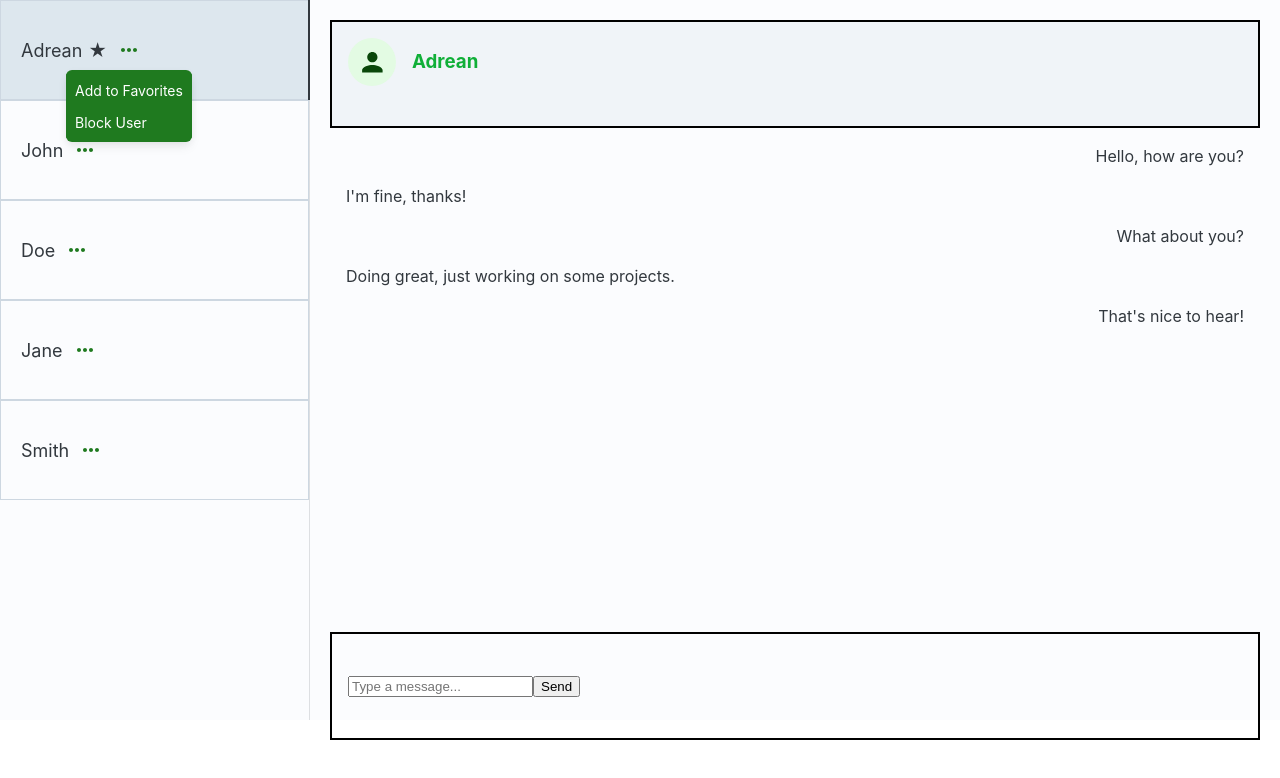
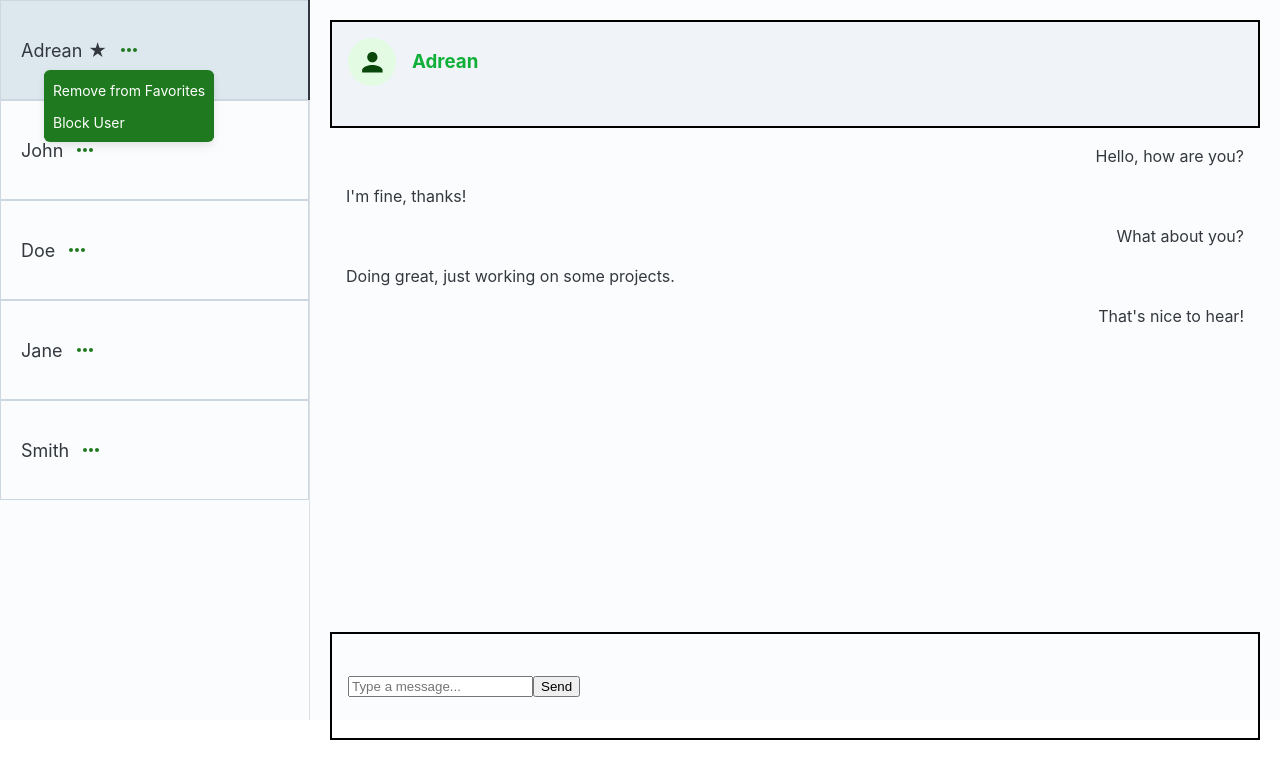
Before and after one commit to IrrationalCucumber/Chat-for-web-application-frontend, a React (Vite) app: page / in a window 1280 px wide. Both pictures are taken after a click on the button 129 px from the left and 50 px from the top of the page. Shown: the top 778 px of the page. Built offline with nearby package versions, Linux system fonts and the light colour scheme.

Commit message:
Add option to remove from favorite

```diff
--- a/src/route/Home.tsx
+++ b/src/route/Home.tsx
@@ -44,11 +44,17 @@ export default function Home() {
   };
   // Function to toggle favorite status
   const toogleFavorite = (id: number) => {
-    alert(`Toggled favorite for ${id}`);
     setSampleChatUser((prev) =>
-      prev.map((user) => (user.id === id ? { ...user, favorite: true } : user))
+      prev.map((user) =>
+        user.id === id && user.favorite === false
+          ? { ...user, favorite: true }
+          : user.id === id && user.favorite === true
+          ? { ...user, favorite: false }
+          : user
+      )
     );
   };
+
   return (
     <div>
       {/* <Navbar /> */}
@@ -88,7 +94,9 @@ export default function Home() {
                 </MenuButton>
                 <Menu variant="solid" color="success" size="sm">
                   <MenuItem onClick={() => toogleFavorite(user.id)}>
-                    Add to Favorites
+                    {user.favorite
+                      ? "Remove from Favorites"
+                      : "Add to Favorites"}
                   </MenuItem>
                   <MenuItem>Block User</MenuItem>
                 </Menu>
```
